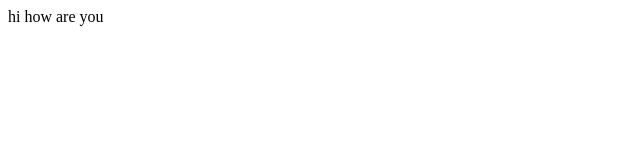
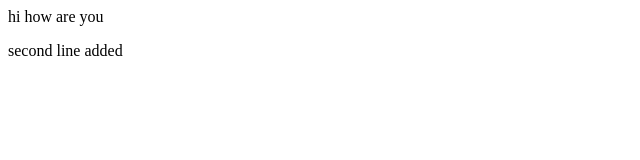
Before and after one commit to Nish7022/skilltest, a plain HTML site: page index.html in a window 1280 px wide. Shown: the whole page, without its empty margins (0-640 px from the left). Drawn offline with Linux system fonts and the light colour scheme.

Commit message:
Update index.html

```diff
--- a/index.html
+++ b/index.html
@@ -5,5 +5,6 @@
 </head>
 <body>
 <p>hi how are you</p>
+<p>second line added</p>
 </body>
 </html>
```
